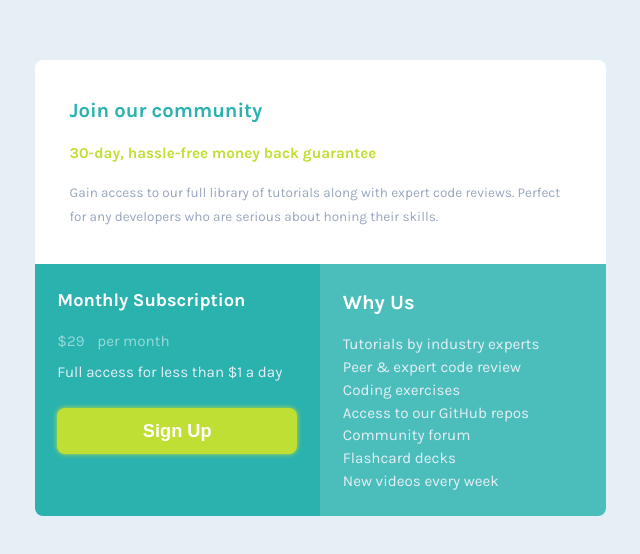
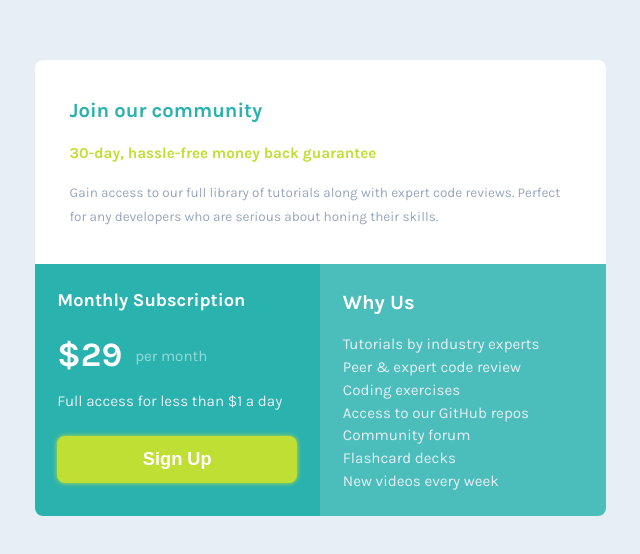
Before and after one commit to crisscde/frontend-mentor-challenges, a plain HTML site: page single-price-grid-component/index.html in a window 1280 px wide. Shown: the part 112-666 px from the top of the page, without its empty margins (320-960 px from the left). Drawn offline with Linux system fonts and the light colour scheme.

Commit message:
FIX class value in HTML
- Value "price__number" to "subscription__price--number"

```diff
--- a/single-price-grid-component/index.html
+++ b/single-price-grid-component/index.html
@@ -18,7 +18,7 @@
     <section class="container__section container__section--subscription">
       <h2 class="section__title section__title--subscription">Monthly Subscription</h2>
       <p class="subscription__price">
-        <span class="price__number">&dollar;29</span> per month
+        <span class="subscription__price--number">&dollar;29</span> per month
       </p>
       <p class="subscription__description">Full access for less than &dollar;1 a day</p>
       <button class="subscription__button">Sign Up</button>
```
Also changed, not shown: single-price-grid-component/assets/images/favicon-32x32.png (added), 1 other file.
